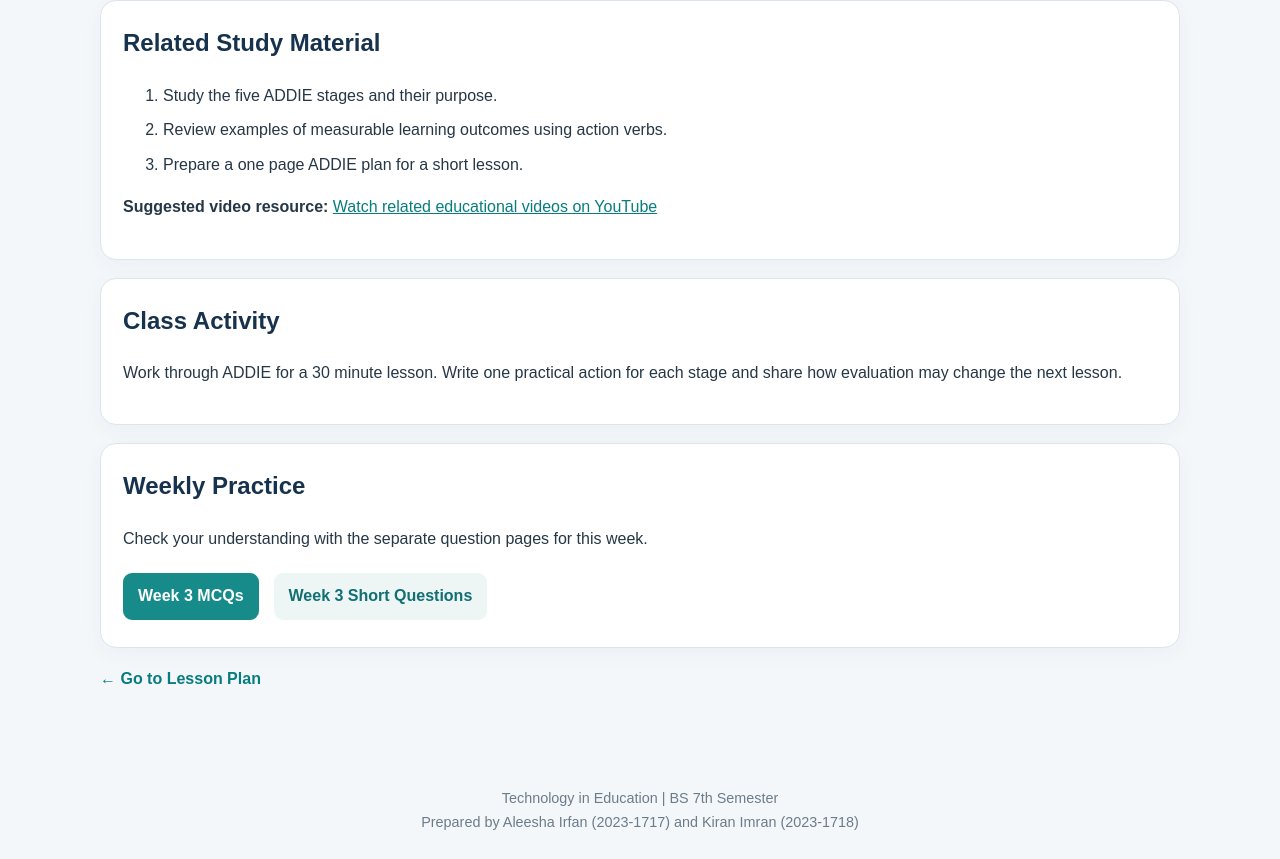
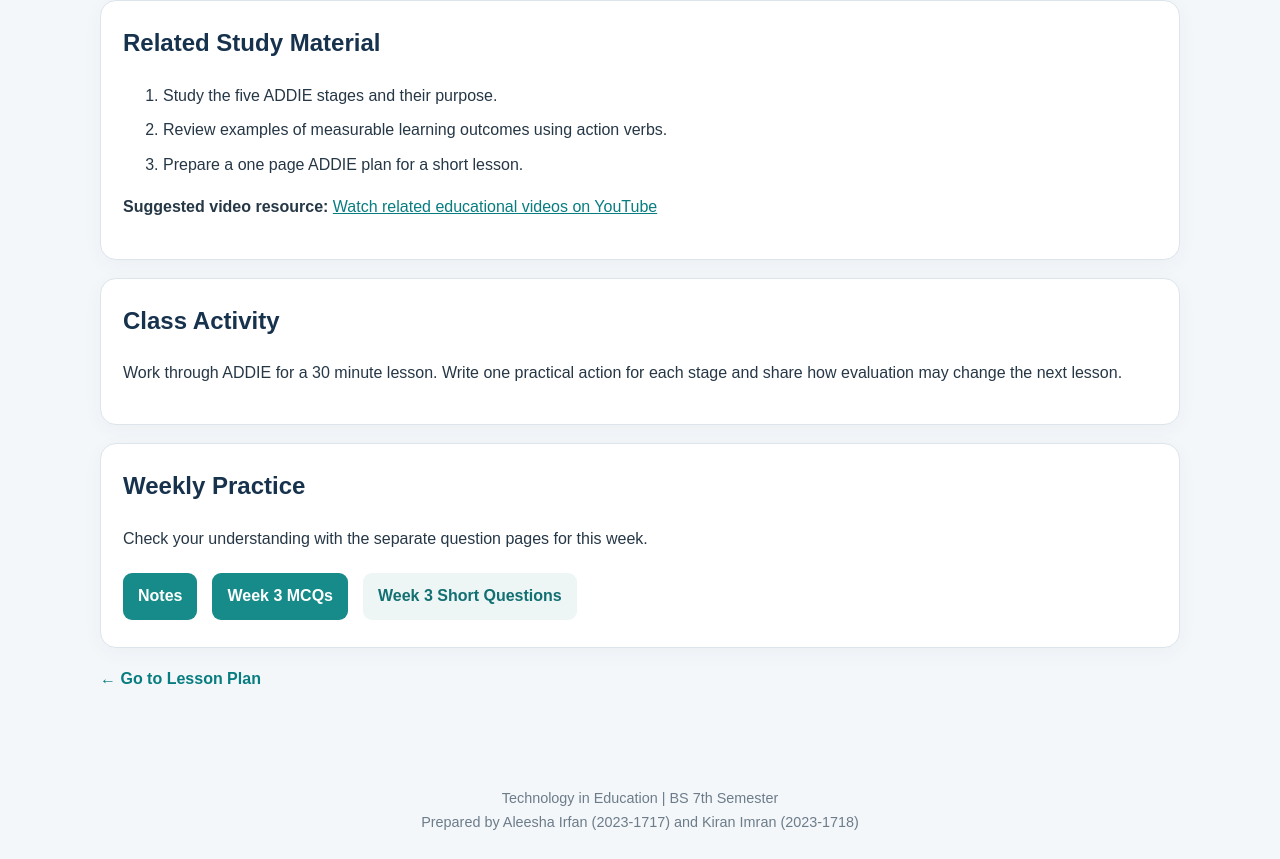
Before and after one commit to kiranimran367/educational-technology-hub, a plain HTML site: page week3.html in a window 1280 px wide. Shown: the part 1889-2748 px from the top of the page. Drawn offline with Linux system fonts and the light colour scheme.

Commit message:
Update week3.html

```diff
--- a/week3.html
+++ b/week3.html
@@ -12,5 +12,5 @@
 <p><strong>Suggested video resource:</strong> <a href="https://www.youtube.com/results?search_query=ADDIE+model+instructional+design+explained" target="_blank" rel="noopener">Watch related educational videos on YouTube</a></p></section>
 <section class="card"><h2>Class Activity</h2><p>Work through ADDIE for a 30 minute lesson. Write one practical action for each stage and share how evaluation may change the next lesson.</p></section>
 <section class="card"><h2>Weekly Practice</h2><p>Check your understanding with the separate question pages for this week.</p>
-<div class="links"><a class="btn" href="mcq3.html">Week 3 MCQs</a><a class="btn alt" href="short3.html">Week 3 Short Questions</a></div></section>
+<div class="links"><a class="btn" href="notes3.html">Notes</a><a class="btn" href="mcq3.html">Week 3 MCQs</a><a class="btn alt" href="short3.html">Week 3 Short Questions</a></div></section>
 <a class="back" href="index.html">← Go to Lesson Plan</a></main><footer>Technology in Education | BS 7th Semester<br>Prepared by Aleesha Irfan (2023-1717) and Kiran Imran (2023-1718)</footer></body></html>
```
